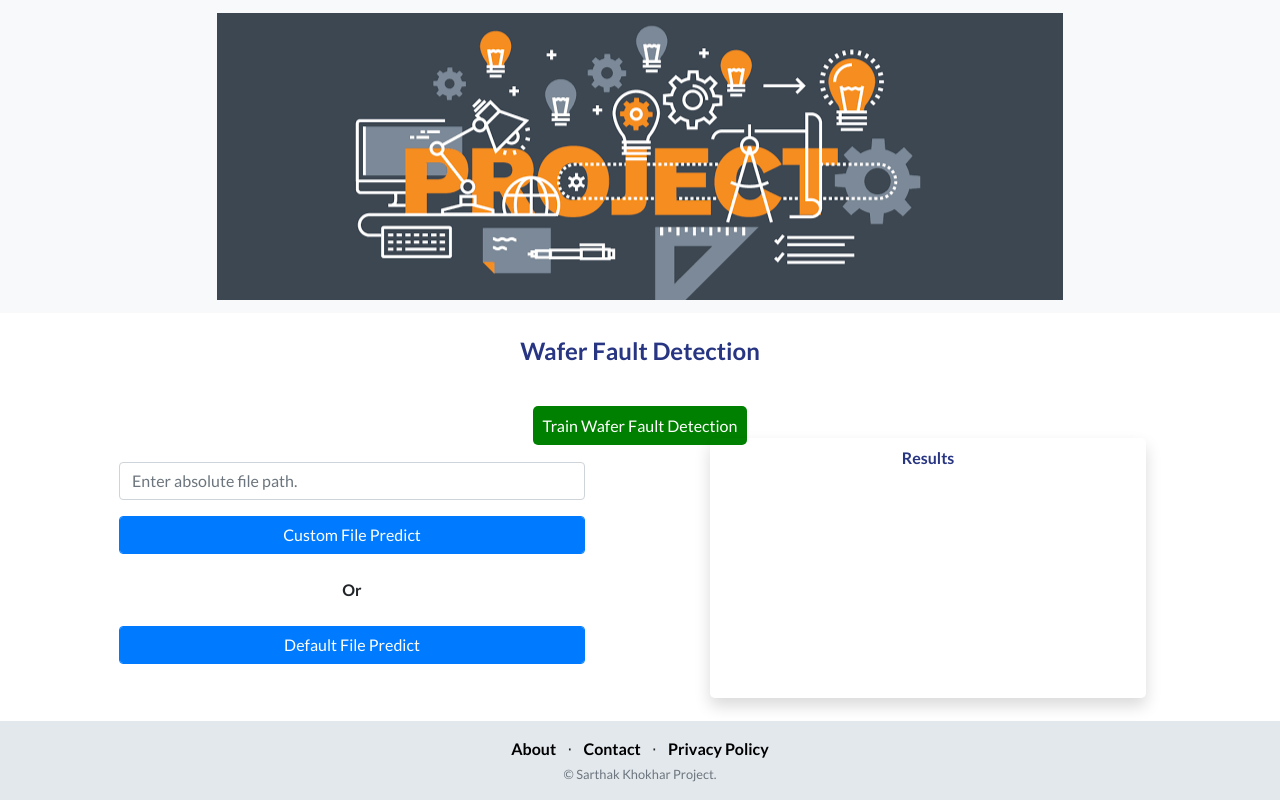
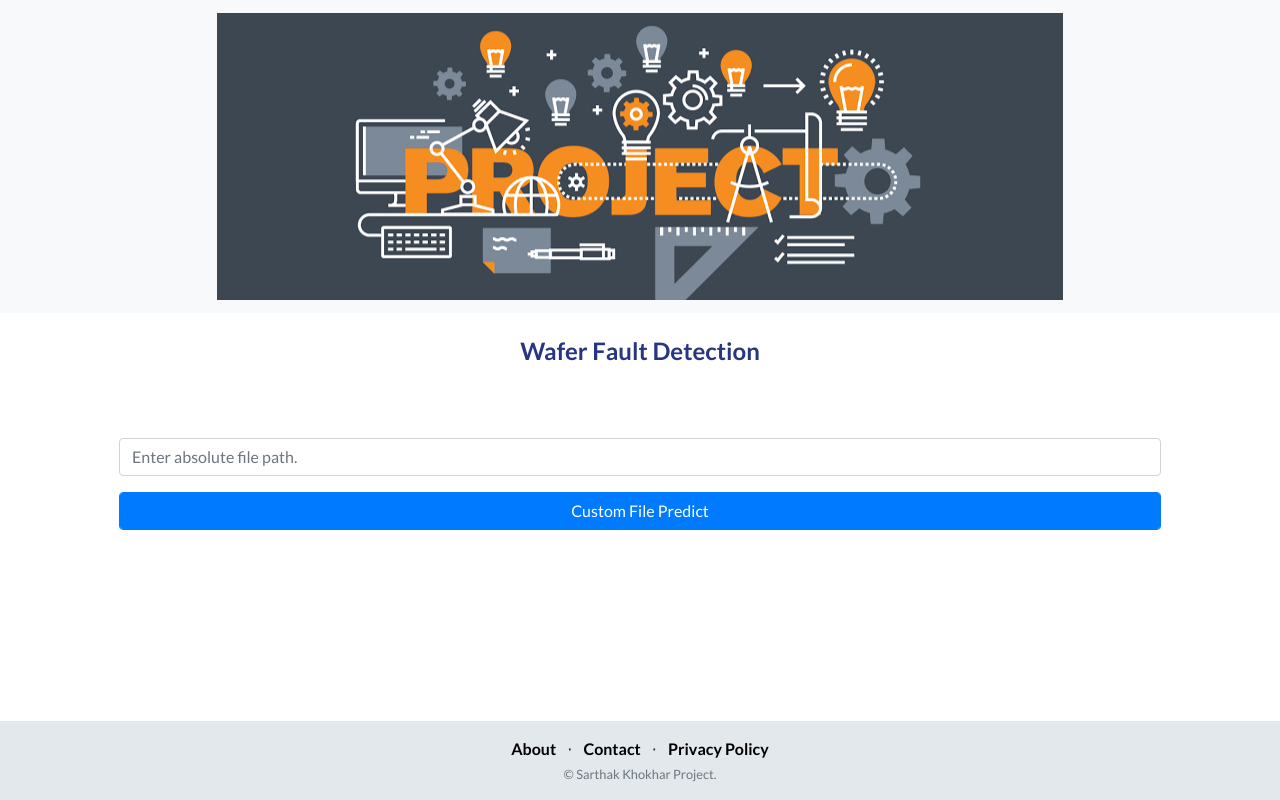
Before and after one commit to tiwarijay/WaferFaultDetection_circleci, a Flask app: page / in a window 1280 px wide. Run offline with Flask 2, Linux system fonts and the light colour scheme; parts of the project's set-up code (start-up, migrations or seed data) failed here and were passed over; some libraries are stand-ins or nearby versions.

Commit message:
Update index.html

```diff
--- a/templates/index.html
+++ b/templates/index.html
@@ -123,29 +123,17 @@
 		<div class="container-fluid">
 			<h4 class="my-4 title">Wafer Fault Detection</h4>
 			<br>
-			<a class="my-4 title" href="/train" style="padding:10px;border-radius:5px;background-color:Green;border:none;color:white"> Train Wafer Fault Detection</a>
 			<div class="row">
-				<div class="col-md-6 col-xs-12">
+				<div class="col-md-12 col-xs-12">
 					<br/>
 					<form method="post" id="datafetch_form" enctype="multipart/form-data">
 						<div class="form-group files color">
 							<input type="text" name = "csvfile" id="csvfile" class="form-control" placeholder="Enter absolute file path." required>
 						</div>
 						<div class=""><button class="form-control btn-primary" id="customfile">Custom File Predict</button></div>
-						<br/><center><b>Or</b></center><br/>
-						<button class="form-control btn-primary mb-5" id="defaultfile" data-path = "Prediction_Batch_files">
-							Default File Predict
-						</button>
 					</form>
 				</div>
-				<div class="res-container  col-md-6 col-xs-12">
-					<div class="result-box shadow rounded-lg">
-						<h6 class="title">Results</h6>
-						<div class="json-result">
 
-						</div>
-					</div>
-				</div>
 			</div>
 		</div>
 	</section>
```
